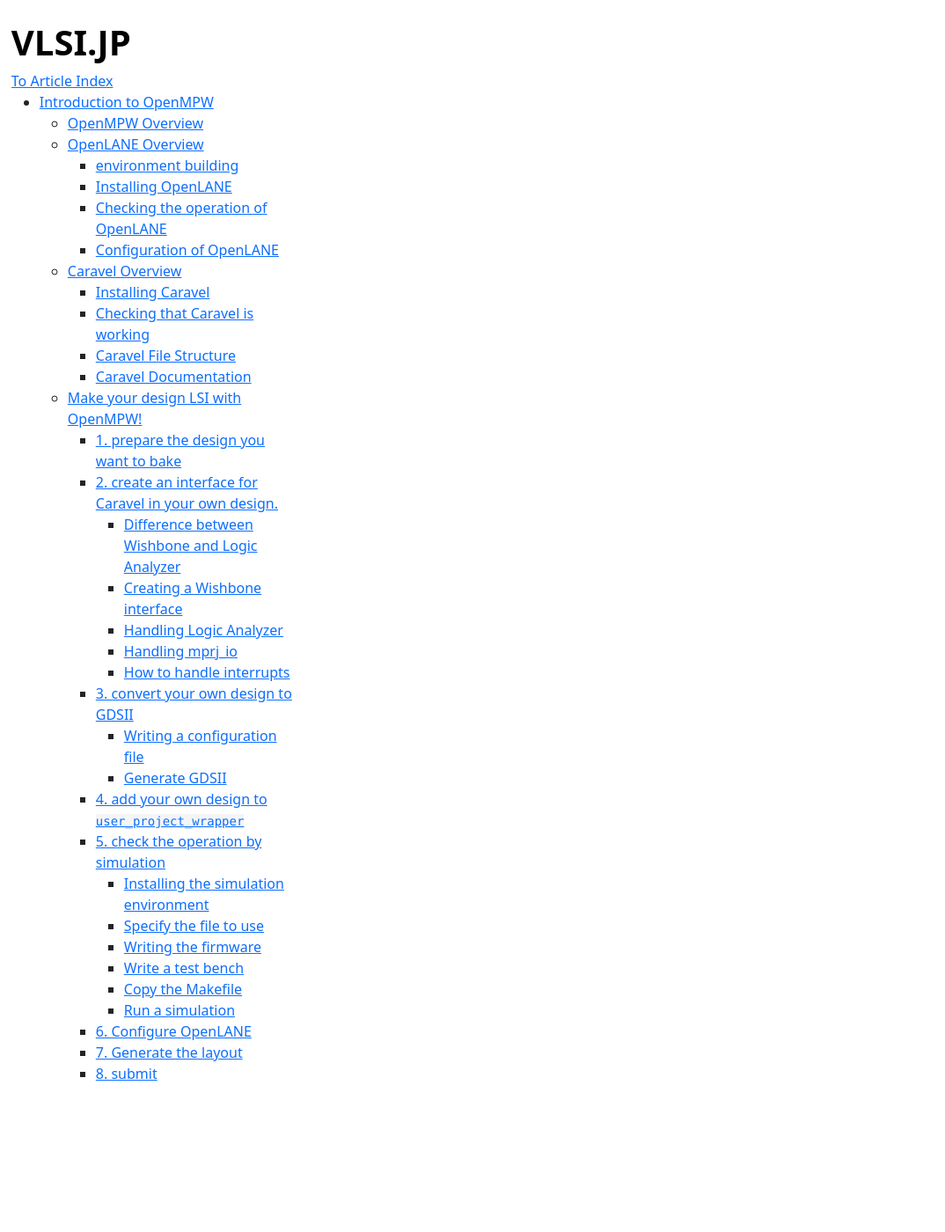
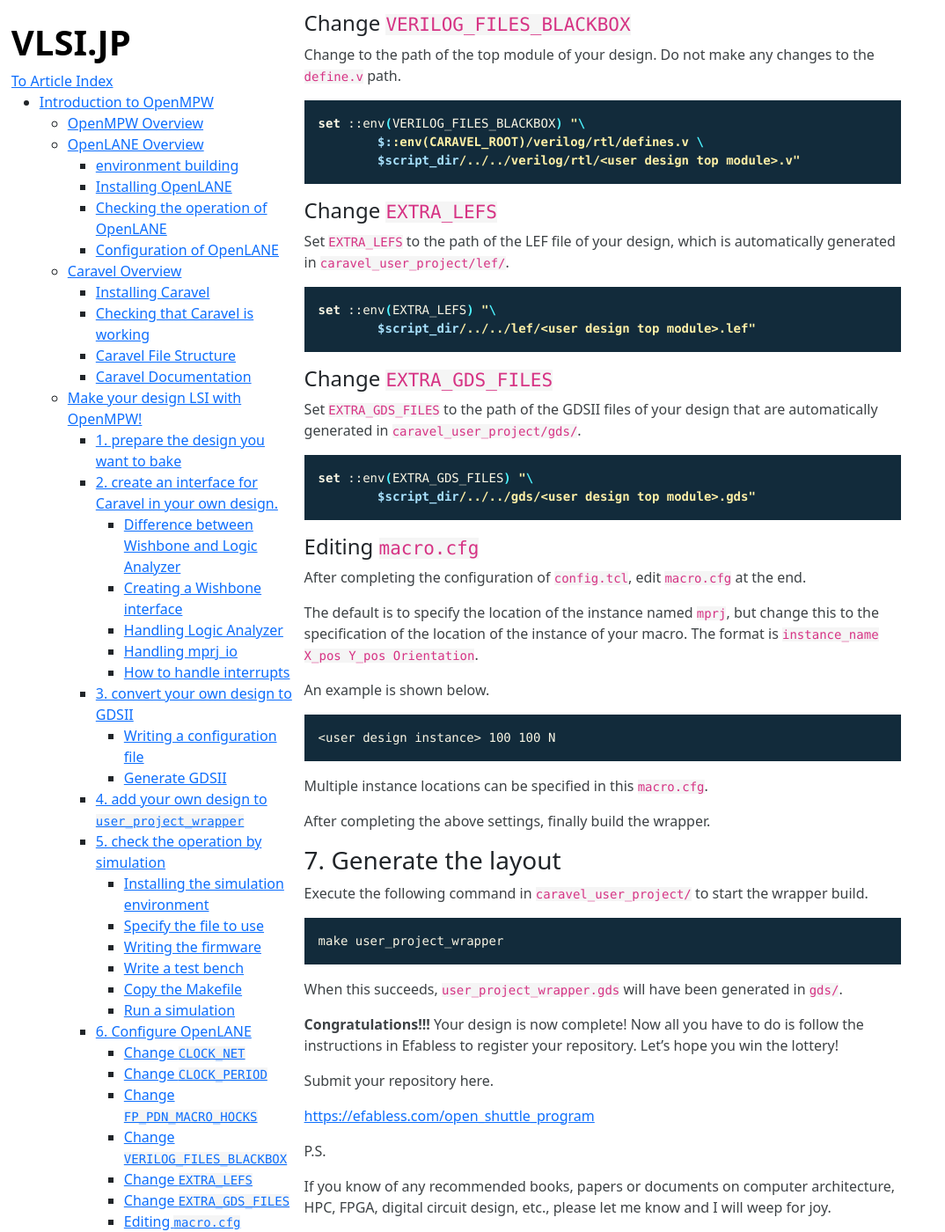
Before and after one commit to Cra2yPierr0t/Cra2yPierr0t.github.io, a Jekyll site: the page built from Introduction_to_OpenMPW.md, in a window 1280 px wide and 1400 px high, scrolled down 23261 px. Shown: the whole window at 88% size, without its empty margins (0-1074 px from the left). Built offline with Jekyll 4.4.1, drawn with Linux system fonts in a browser that asks for light colours; our own code applies the rules of GitHub Pages for plain Markdown files; some of the changed text lies outside the part shown.

Commit message:
add wrapper statement

````diff
--- a/Introduction_to_OpenMPW.md
+++ b/Introduction_to_OpenMPW.md
@@ -780,7 +780,95 @@
 
 ### 6. Configure OpenLANE
 
-Once debugging of the created design is complete, move on to preparing to build the wrapper.
+First, edit `config.tcl` in `user_project_wrapper/`.
+
+The variables to be changed in `config.tcl` are as follows.
+
+| Variable name | Function | Remarks |
+| ------------- | -------- | ------- |
+| `CLOCK_NET` | mystery | may be the same as `CLOCK_PORT` |
+| `CLOCK_PERIOD` | Specify the clock period | in nanoseconds |
+| `FP_PDN_MACRO_HOOKS` | explicit power connection to the macro | | `VERILOG_FILES` | same as `CLOCK_PORT` | |
+| `VERILOG_FILES_BLACKBOX` | Verilog file specification for the macro | |
+| `EXTRA_LEFS_LEFS` | Specify the LEF file to be used | |
+| `EXTRA_GDS_FILES` | Specify GDS file to be used | |
+
+#### Change `CLOCK_NET`
+The default is `mprj.clk`, so change it to the same as `CLOCK_PORT` or other appropriate one.
+
+```bash
+set ::env(CLOCK_NET) $::env(CLOCK_PORT)
+```
+
+#### Change `CLOCK_PERIOD`
+Set this to your preferred operating clock period.
+
+#### Change `FP_PDN_MACRO_HOCKS`
+Change `FP_PDN_MACRO_HOCKS` to your own macro name, since the default is `mprj`, which is the power supply connection to the macro.
+
+```bash
+set ::env(FP_PDN_MACRO_HOOKS) "\
+	<user design top module> vccd1 vssd1 vccd1 vssd1"
+```
+
+#### Change `VERILOG_FILES_BLACKBOX`
+
+Change to the path of the top module of your design. Do not make any changes to the `define.v` path.
+
+```bash
+set ::env(VERILOG_FILES_BLACKBOX) "\
+	$::env(CARAVEL_ROOT)/verilog/rtl/defines.v \
+	$script_dir/../../verilog/rtl/<user design top module>.v"
+```
+
+#### Change `EXTRA_LEFS`
+Set `EXTRA_LEFS` to the path of the LEF file of your design, which is automatically generated in `caravel_user_project/lef/`.
+
+```bash
+set ::env(EXTRA_LEFS) "\
+	$script_dir/../../lef/<user design top module>.lef"
+```
+
+
+#### Change `EXTRA_GDS_FILES`
+Set `EXTRA_GDS_FILES` to the path of the GDSII files of your design that are automatically generated in `caravel_user_project/gds/`.
+
+```bash
+set ::env(EXTRA_GDS_FILES) "\
+	$script_dir/../../gds/<user design top module>.gds"
+```
+#### Editing `macro.cfg`
+
+After completing the configuration of `config.tcl`, edit `macro.cfg` at the end.
+
+The default is to specify the location of the instance named `mprj`, but change this to the specification of the location of the instance of your macro. The format is `instance_name X_pos Y_pos Orientation`.
+
+An example is shown below.
+```bash
+<user design instance> 100 100 N
+```
+
+Multiple instance locations can be specified in this `macro.cfg`.
+
+
+After completing the above settings, finally build the wrapper.
 
 ### 7. Generate the layout
-### 8. submit
+Execute the following command in `caravel_user_project/` to start the wrapper build.
+```bash
+make user_project_wrapper
+```
+
+When this succeeds, `user_project_wrapper.gds` will have been generated in `gds/`.
+
+**Congratulations!!!** Your design is now complete! Now all you have to do is follow the instructions in Efabless to register your repository. Let's hope you win the lottery!
+
+Submit your repository here.
+
+[https://efabless.com/open_shuttle_program](https://efabless.com/open_shuttle_program)
+
+
+
+P.S.
+
+If you know of any recommended books, papers or documents on computer architecture, HPC, FPGA, digital circuit design, etc., please let me know and I will weep for joy.
````
